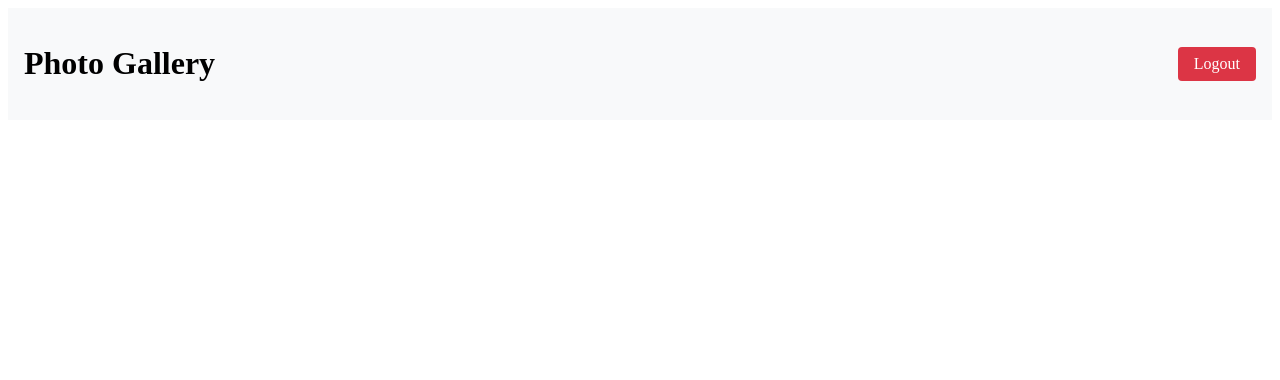
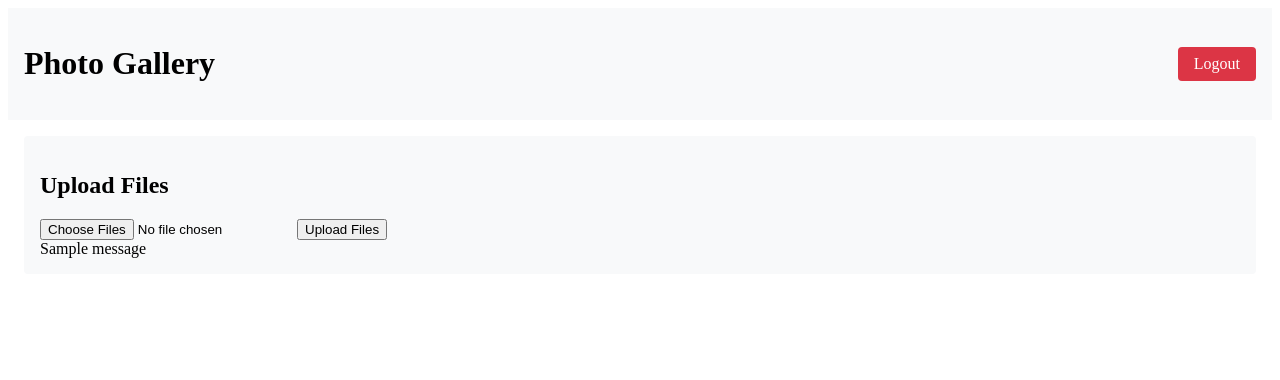
Before and after one commit to jduron24/Project-1-4220, a Flask app: page /gallery in a window 1280 px wide. Shown: the top 380 px of the page. Run offline with Flask 3, Linux system fonts and the light colour scheme; the visitor is signed in with stand-in values (Sample User, id 1); one stand-in notice (Sample message) is shown; data that the repository does not hold is empty.

Commit message:
uplaod to s3 possible

```diff
--- a/app.py
+++ b/app.py
@@ -4,6 +4,7 @@ import boto3
 from botocore.exceptions import ClientError
 from dotenv import load_dotenv
 import os
+from werkzeug.utils import secure_filename
 
 load_dotenv()  # Load environment variables from .env file
 
@@ -28,6 +29,8 @@ def login_required(f):
             return redirect(url_for('login'))
         return f(*args, **kwargs)
     return decorated_function
+
+
 
 def get_images_from_bucket(bucket_name):
     s3_client = boto3.client('s3')
@@ -80,10 +83,55 @@ def logout():
     flash('You have been logged out successfully')
     return redirect(url_for('login'))
 @app.route("/gallery")
+
+
 @login_required  # Add login required to protect gallery
 def gallery():
     images = get_images_from_bucket('photogallery4220')
     return render_template('gallery.html', images=images)
 
+
+
+ALLOWED_EXTENSIONS = {'png', 'jpg', 'jpeg', 'pdf'}
+
+def allowed_file(filename):
+    return '.' in filename and \
+           filename.rsplit('.', 1)[1].lower() in ALLOWED_EXTENSIONS
+
+@app.route('/upload', methods=['POST'])
+@login_required
+def upload_files():
+    if 'files[]' not in request.files:
+        flash('No file part')
+        return redirect(url_for('gallery'))
+
+    files = request.files.getlist('files[]')
+
+    if not files:
+        flash('No files selected')
+        return redirect(url_for('gallery'))
+
+    for file in files:
+        if file and allowed_file(file.filename):
+            filename = secure_filename(file.filename)
+
+            # Upload to S3
+            try:
+                s3_client.upload_fileobj(
+                    file,
+                    'photogallery4220',
+                    filename,
+                    ExtraArgs={'ContentType': file.content_type}
+                )
+                flash('File successfully uploaded')
+            except ClientError as e:
+                flash(f'Error uploading file: {str(e)}')
+                print(e)
+        else:
+            flash('Allowed file types are png, jpg, jpeg, pdf')
+
+    return redirect(url_for('gallery'))
+
+
 if __name__ == '__main__':
     app.run(debug=True)
--- a/templates/gallery.html
+++ b/templates/gallery.html
@@ -19,8 +19,11 @@
             text-decoration: none;
             border-radius: 4px;
         }
-        .logout-btn:hover {
-            background-color: #c82333;
+        .upload-section {
+            padding: 1rem;
+            margin: 1rem;
+            background-color: #f8f9fa;
+            border-radius: 4px;
         }
         .gallery {
             padding: 1rem;
@@ -40,6 +43,22 @@
         <h1>Photo Gallery</h1>
         <a href="{{ url_for('logout') }}" class="logout-btn">Logout</a>
     </div>
+
+    <div class="upload-section">
+        <h2>Upload Files</h2>
+        <form method="POST" enctype="multipart/form-data" action="{{ url_for('upload_files') }}">
+            <input type="file" name="files[]" multiple accept=".jpg,.png,.pdf">
+            <input type="submit" value="Upload Files">
+        </form>
+        {% with messages = get_flashed_messages() %}
+            {% if messages %}
+                {% for message in messages %}
+                    <div class="alert">{{ message }}</div>
+                {% endfor %}
+            {% endif %}
+        {% endwith %}
+    </div>
+
     <div class="gallery">
         {% for image_url in images %}
             <img src="{{ image_url }}" alt="Gallery Image">
```
